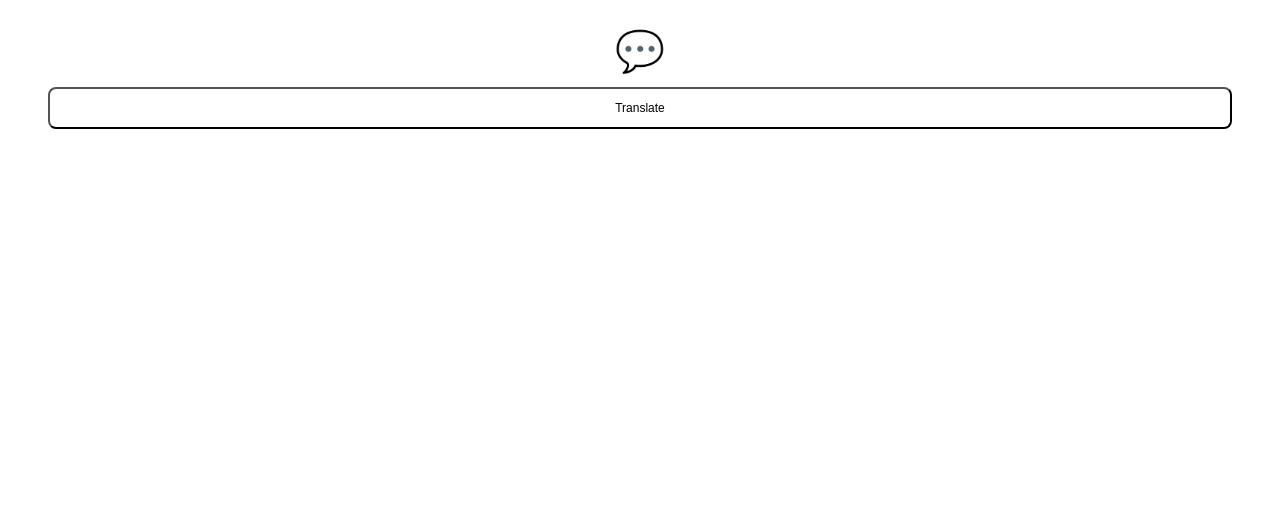
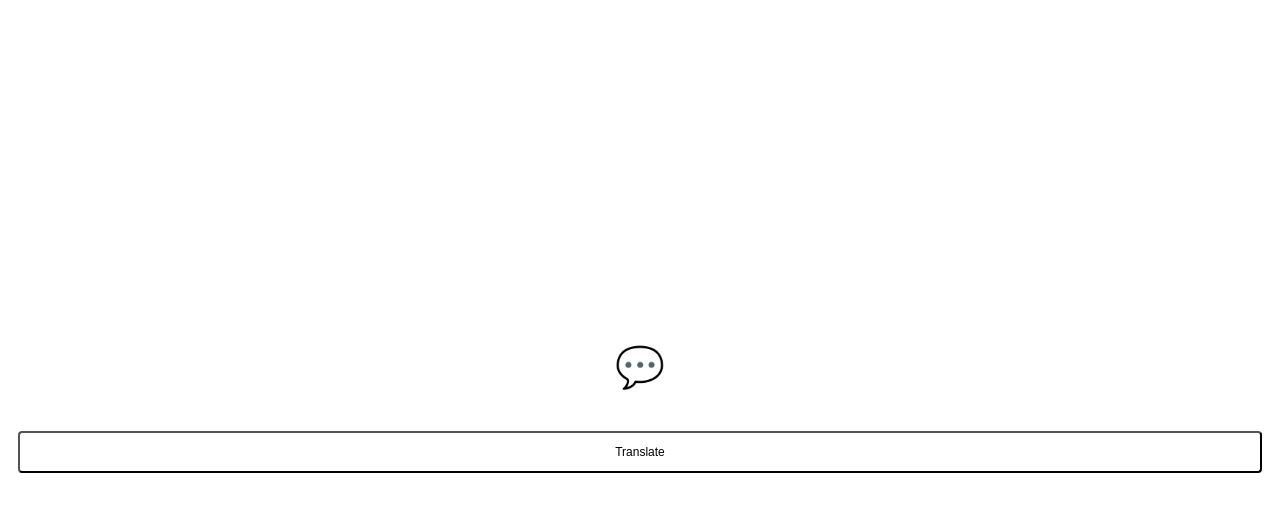
Before and after one commit to Chengoh00/Figma-Simplified-to-Traditional-Chinese, a website: page ui.html in a window 1280 px wide. Drawn offline with Linux system fonts and the light colour scheme.

```diff
--- a/code.js
+++ b/code.js
@@ -1,6 +1,8 @@
 import chineseConv from 'chinese-conv';
 
-figma.showUI(__html__, { themeColors: true, /* other options */ })
+figma.showUI(__html__, {
+  themeColors: true,
+})
 
 figma.ui.onmessage = async msg => {
   if (msg.type === 'convert') {
--- a/package.json
+++ b/package.json
@@ -1,5 +1,5 @@
 {
-  "name": "figma-simplifiedtc-to-traditionalc",
+  "name": "figma-plugin-translate-to-traditional-chinese",
   "version": "1.0.0",
   "description": "A Figma plugin to convert Simplified Chinese to Traditional Chinese",
   "main": "code.js",
--- a/ui.html
+++ b/ui.html
@@ -7,22 +7,19 @@
   <style>
     body {
       font-family: Arial, sans-serif;
-      padding: 20px;
       text-align: center;
       background-color: var(--figma-color-bg);
-      position: relative; /* 确保父元素是相对定位 */
-      height: 100vh; /* 使容器占满整个视窗高度 */
-      box-sizing: border-box; /* 包括 padding 在内 */
-    }
-    .icon {
-      width: 50px;
-      height: 50px;
-      margin-bottom: 20px;
+      box-sizing: border-box;
+      display: flex;
+      flex-direction: column;
+      justify-content: center;
+      align-items: center;
+      min-height: 100vh;
     }
     .icon-text {
       font-size: 40px;
       color:var(--figma-color-text);
-      margin-bottom: 12px;
+      margin-bottom: 40px;
     }
 
     button {
@@ -31,13 +28,10 @@
       cursor: pointer;
       color: var(--figma-color-text);
       background-color: var(--figma-color-bg-brand);
-      border-radius: 8px;
-      width: calc(100% - 40px); /* 按钮宽度为容器宽度减去左右各20px */
-      margin: 0 auto; /* 确保按钮水平居中 */
-      bottom: 40px; /* 按钮距离底部 */
-      left: 20px; /* 确保按钮左侧有20px的间距 */
-      right: 20px; /* 确保按钮右侧有20px的间距 */
-      transition: background-color 0.3s; /* 添加过渡效果 */
+      border-radius: 4px;
+      width: calc(100% - 20px);
+      margin: 0 auto;
+      transition: background-color 0.3s;
     }
     button:hover {
       background-color:var(--figma-color-bg-brand-hover);
```
